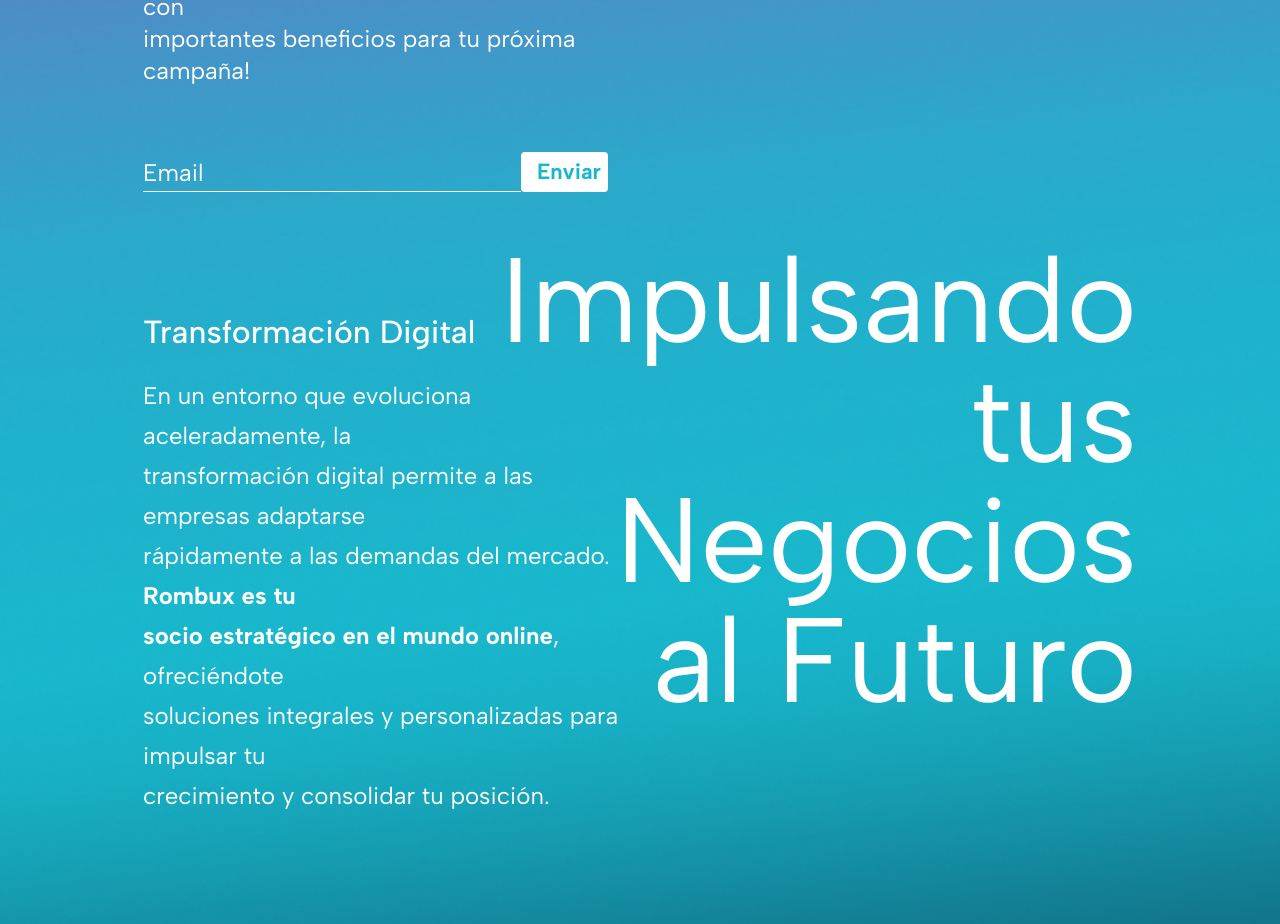
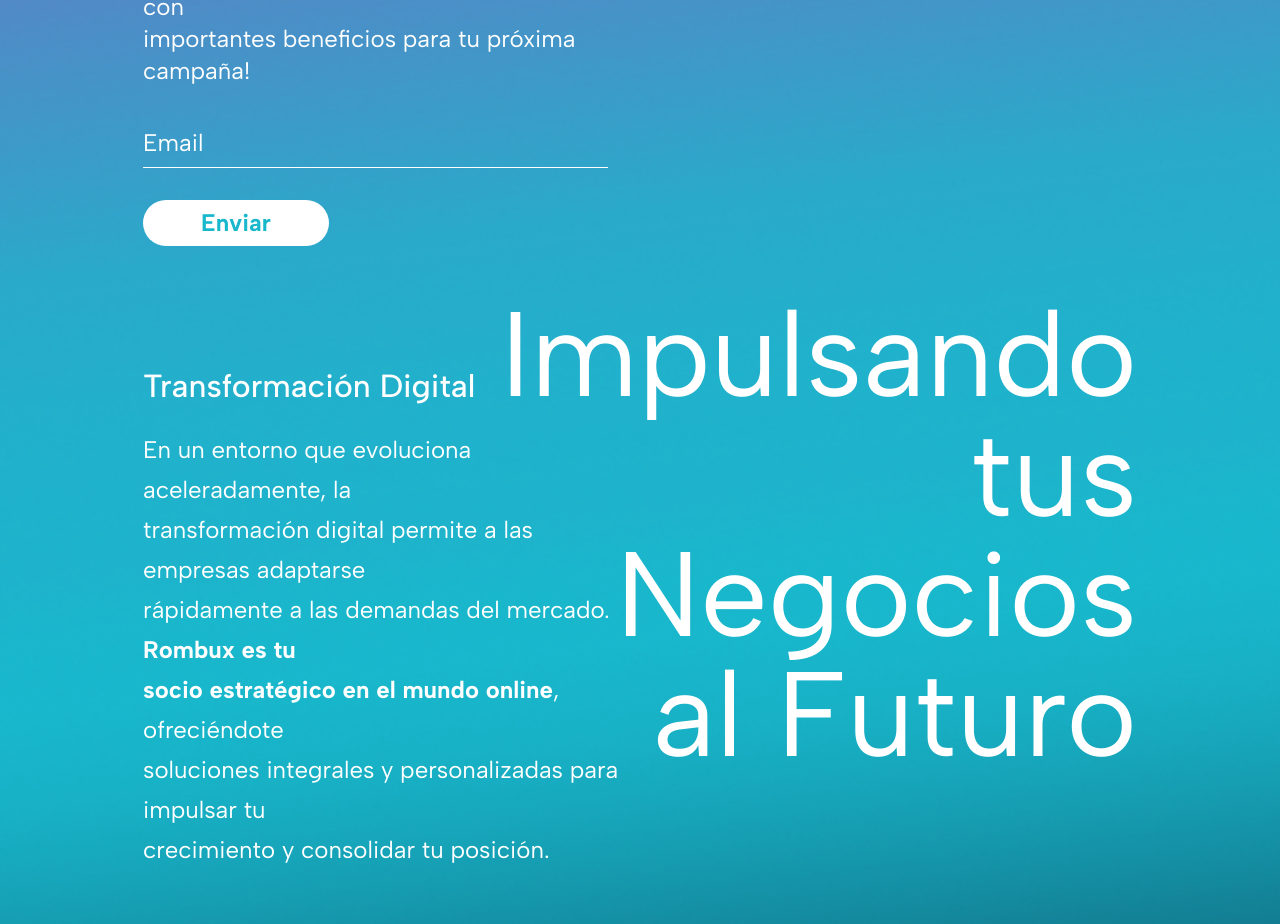
Before and after one commit to AdelantoRom/repoPrueba, a Next.js app in the folder repo-prueba/: page / in a window 1280 px wide. Shown: the part 1279-2203 px from the top of the page. Built offline with nearby package versions, Linux system fonts and the light colour scheme.

Commit message:
Modificacion boton

```diff
--- a/repo-prueba/src/components/Home/Soluciones/Soluciones.tsx
+++ b/repo-prueba/src/components/Home/Soluciones/Soluciones.tsx
@@ -12,7 +12,7 @@ export default function Soluciones() {
               Soluciones Digitales de Negocios
             </h2>
             <h1 className="text-[126px] font-normal leading-[132px] text-white">
-              Potenciamos tu Empresa en la Era Digital
+              Potenciamos<br/>tu Empresa<br/>en la Era Digital
             </h1>
           </div>
 
@@ -22,28 +22,31 @@ export default function Soluciones() {
     ¡Anótate ahora y participa de un sorteo con <br /> importantes beneficios para tu próxima campaña!
   </h3>
 
-            <div className="flex items-center">
-
+  <div className="flex flex-col space-y-8 max-w-[540px]">
     {/* Campo de Email */}
-              <div className="relative" style={{ width: '439px' }}>
-                <label className="block text-white font-normal text-[24px] leading-[32px] relative top-[30px]">
-                  Email
-                </label>
+   <div className="relative w-full">
+ <div className="w-full">
   <input
     type="email"
-                  placeholder=""
-                  className="w-full bg-transparent border-b-[1px] border-white text-white focus:outline-none focus:border-[#00CED1] text-[24px] leading-[32px]"
+    placeholder="Email"
+    className="w-full bg-transparent border-b border-white text-white placeholder-white focus:outline-none focus:border-[#00CED1] text-[24px] leading-[32px] pb-2"
   />
 </div>
 
+</div>
+
+
     {/* Botón */}
     <button
-                className="bg-white text-[#19B7CC] font-bold text-[22px] leading-[32px] h-[40px] min-w-[64px] px-4 py-1 rounded mt-6"
+      type="submit"
+      className="bg-white text-[24px] font-bold h-[46px] w-[186px] rounded-[50px]"
+      style={{ color: "#19B7CC" }}
     >
       Enviar
     </button>
   </div>
 </div>
+
         </div>
 
         {/* Imagen a la derecha */}
@@ -59,7 +62,7 @@ export default function Soluciones() {
       </div>
 
       <div className="px-[143px] py-20 flex justify-between items-start">
-        {/* Columna izquierda con h3 y h4 */}
+
         <div className="flex flex-col space-y-6 w-1/2 max-w-[629px]">
           <h3 className="text-[32px] leading-[40px] font-medium">Transformación Digital</h3>
           <h4 className="text-[24px] leading-[40px] font-normal">
@@ -76,7 +79,7 @@ export default function Soluciones() {
           </h4>
         </div>
 
-        {/* Columna derecha con h2 */}
+
         <div className="w-1/2 flex justify-end -mt-18">
           <h2 className="text-[120px] leading-[120px] font-normal text-right max-w-[829px]">
             Impulsando tus Negocios al Futuro
```
Lines whose indentation alone changed are shown as unchanged.
